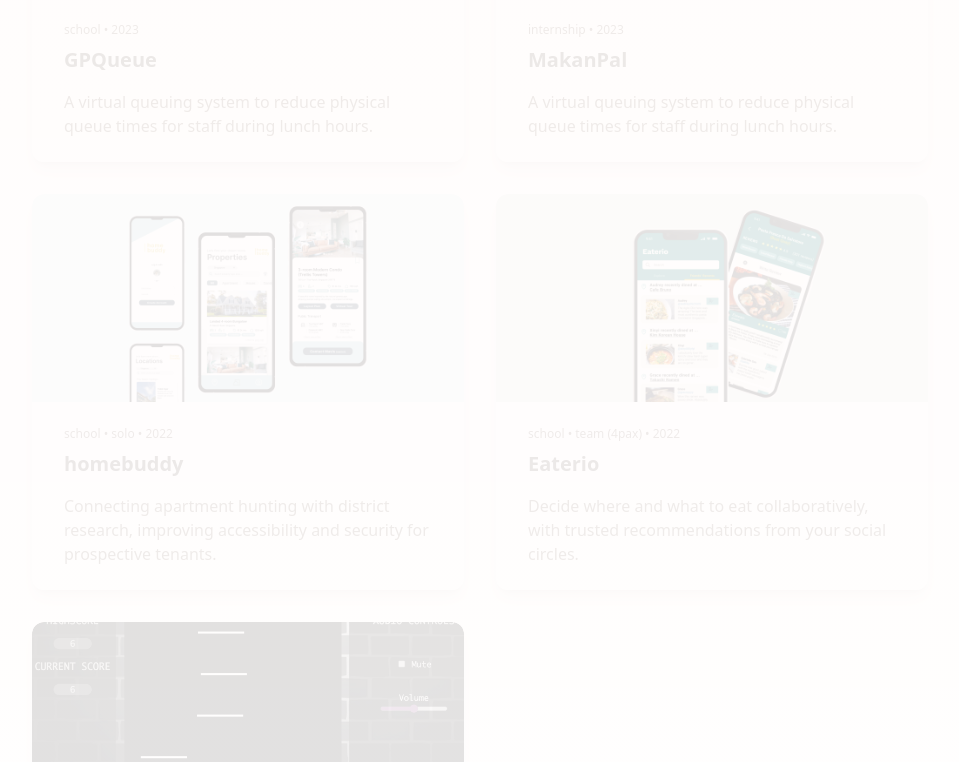
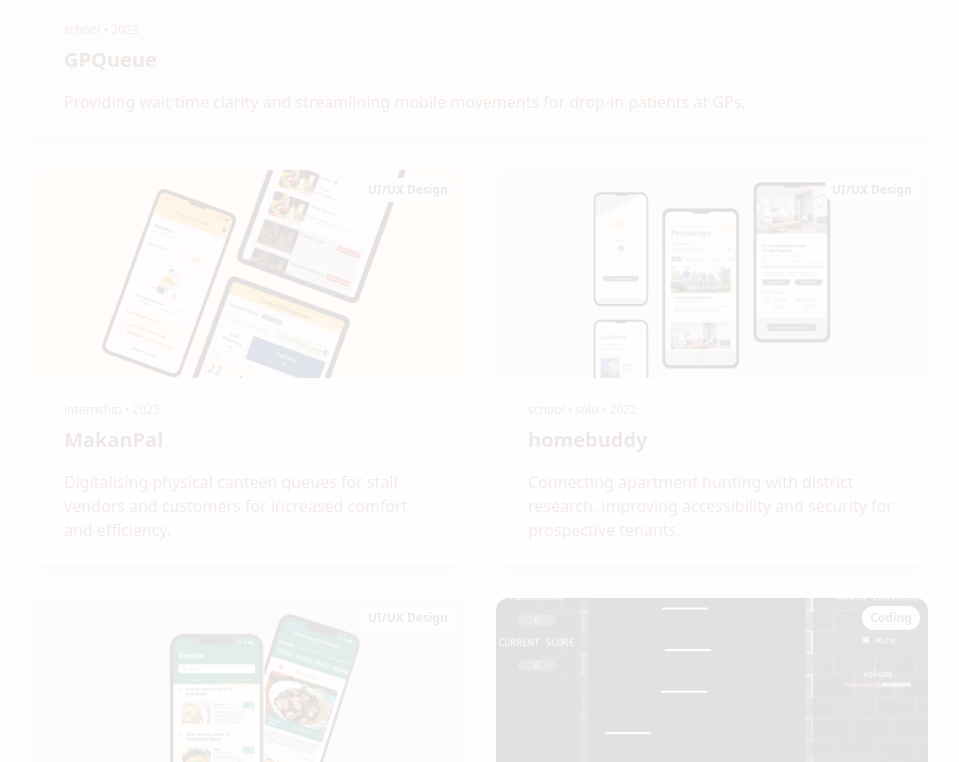
Before and after one commit to melqyn/design, a Next.js app: page / in a window 1280 px wide. Shown: the part 1238-2000 px from the top of the page, without its empty margins (160-1119 px from the left). Built offline with nearby package versions, Linux system fonts and the light colour scheme.

Commit message:
updated card layout, added label

```diff
--- a/src/app/components/ProjectCard.jsx
+++ b/src/app/components/ProjectCard.jsx
@@ -1,8 +1,14 @@
 import React from "react";
 import Link from "next/link";
 
-const ProjectCard = ({ imgUrl, title, projectinfo, description, url }) => {
+const ProjectCard = ({ imgUrl, title, projectinfo, description, url, label }) => {
   return (
+    <div className="relative h-full">
+      {label && (
+        <div className="absolute top-2 right-2 text-[#574F4A] bg-[#fff] text-xs font-bold px-2 py-1 rounded-xl">
+          {label}
+        </div>
+      )}
       <Link href={url} className="block h-full" target="_blank">
         <div
           className="h-full shadow-lg rounded-xl overflow-hidden hover:shadow-xl
@@ -23,6 +29,7 @@ const ProjectCard = ({ imgUrl, title, projectinfo, description, url }) => {
           </div>
         </div>
       </Link>
+    </div>
   );
 };
 
--- a/src/app/components/ProjectSection.jsx
+++ b/src/app/components/ProjectSection.jsx
@@ -7,9 +7,10 @@ const projectsData = [
     title: "GPQueue",
     projectinfo: "school • 2023",
     description:
-      "A virtual queuing system to reduce physical queue times for staff during lunch hours.",
+      "Providing wait time clarity and streamlining mobile movements for drop-in patients at GPs.",
     image: "/images/projects/GPQueue.png",
     url: "/GPQueue",
+    label:"UI/UX Design"
   },
 
   {
@@ -17,9 +18,10 @@ const projectsData = [
     title: "MakanPal",
     projectinfo: "internship • 2023",
     description:
-      "A virtual queuing system to reduce physical queue times for staff during lunch hours.",
+      "Digitalising physical canteen queues for stall vendors and customers for increased comfort and efficiency.",
     image: "/images/projects/cover1.png",
     url: "/makanpal",
+    label:"UI/UX Design"
   },
 
   {
@@ -30,6 +32,7 @@ const projectsData = [
       "Connecting apartment hunting with district research, improving accessibility and security for prospective tenants.",
     image: "/images/projects/cover2.png",
     url: "https://bootcamp.uxdesign.cc/homebuddy-an-apartment-hunting-mobile-app-ux-case-study-1a3b06bb1bdf",
+    label:"UI/UX Design"
   },
 
   {
@@ -40,6 +43,7 @@ const projectsData = [
       "Decide where and what to eat collaboratively, with trusted recommendations from your social circles.",
     image: "/images/projects/cover3.png",
     url: "https://uxfol.io/p/98661551/030f3a8d",
+    label:"UI/UX Design"
   },
 
   // {
@@ -59,6 +63,7 @@ const projectsData = [
     description: "Coded a platform game with HTML, CSS, JavaScript.",
     image: "/images/projects/cover5.png",
     url: "/bouncyescape/index.html",
+    label:"Coding"
   },
 ];
 
@@ -66,23 +71,25 @@ const ProjectSection = () => {
   return (
     <div>
       <h2 className="text-center text-3xl font-bold text-[#574F4A] mt-12 mb-12">
-        {" "}
         My Works
       </h2>
       <div className="grid md:grid-cols-2 gap-8 max-w-4xl">
-        {projectsData.map((project) => (
+        {projectsData.map((project, index) => (
+          <div key={project.id} className={index === 0 ? 'md:col-span-2' : ''}>
             <ProjectCard
-            key={project.id}
               title={project.title}
               projectinfo={project.projectinfo}
               description={project.description}
               imgUrl={project.image}
               url={project.url}
+              label={project.label}
             />
+          </div>
         ))}
       </div>
     </div>
   );
 };
 
+
 export default ProjectSection;
--- a/src/app/makanpal/page.js
+++ b/src/app/makanpal/page.js
@@ -34,10 +34,8 @@ export default function makanpal() {
           </div>
 
           <div className="col-span-5">
-            <h1 className="text-[#574F4A] text-3xl font-bold pb-8">Digitalising physical canteen queues for stall vendors and customers.</h1>
-            <p className="text-[#574F4A] font-light pb-8 md:pb-16">
-              A virtual queuing system to reduce physical queue times in company canteen for staff
-              during lunch hours.</p>
+            <h1 className="text-[#574F4A] text-3xl font-bold pb-8">Digitalising physical canteen queues for stall vendors and customers for increased comfort and efficiency.</h1>
+            <p className="text-[#574F4A] font-light pb-8 md:pb-16">A virtual queuing system to reduce physical queue times in company canteen for staff during lunch hours.</p>
           </div>
         </div>
       </div>
```
Lines whose indentation alone changed are shown as unchanged.
